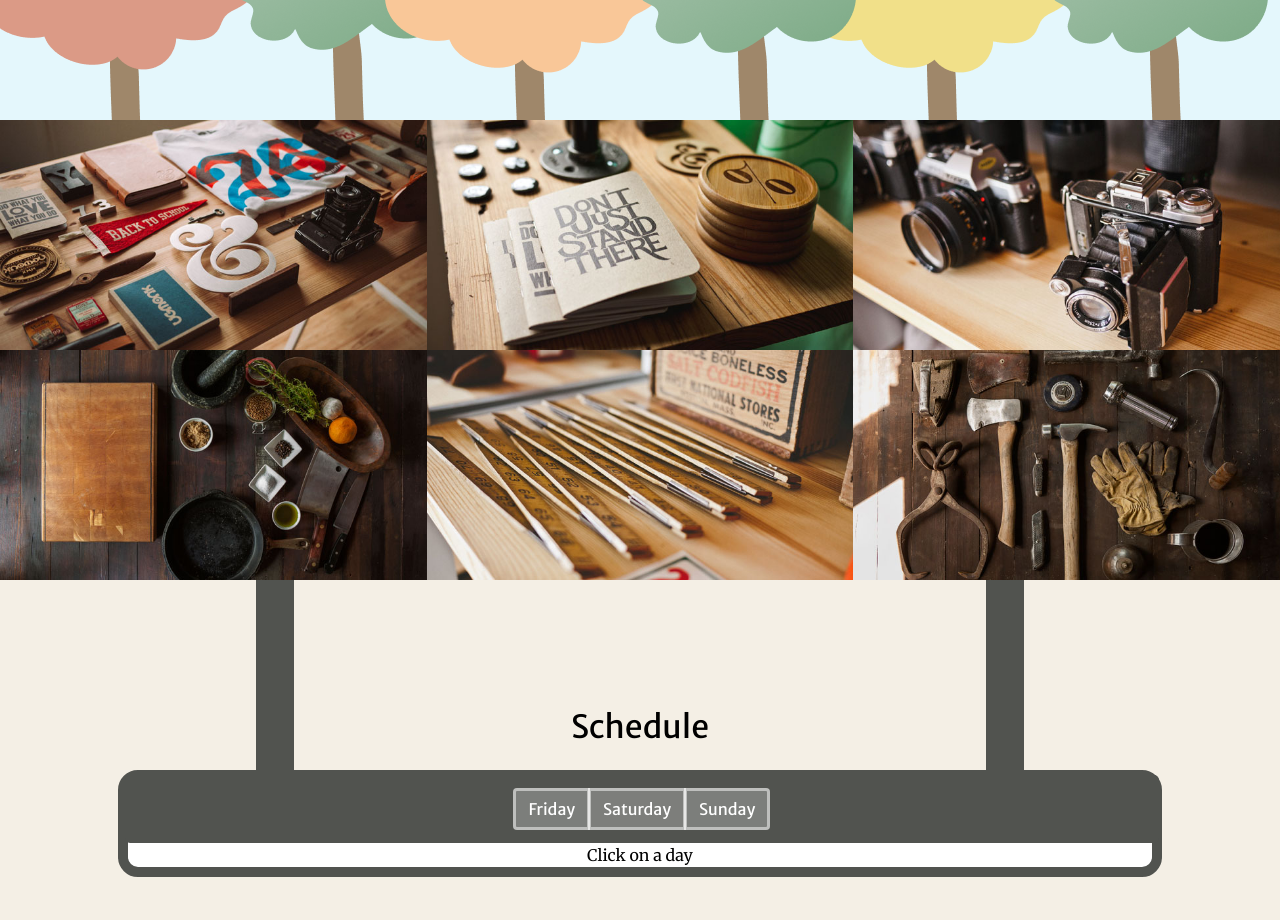
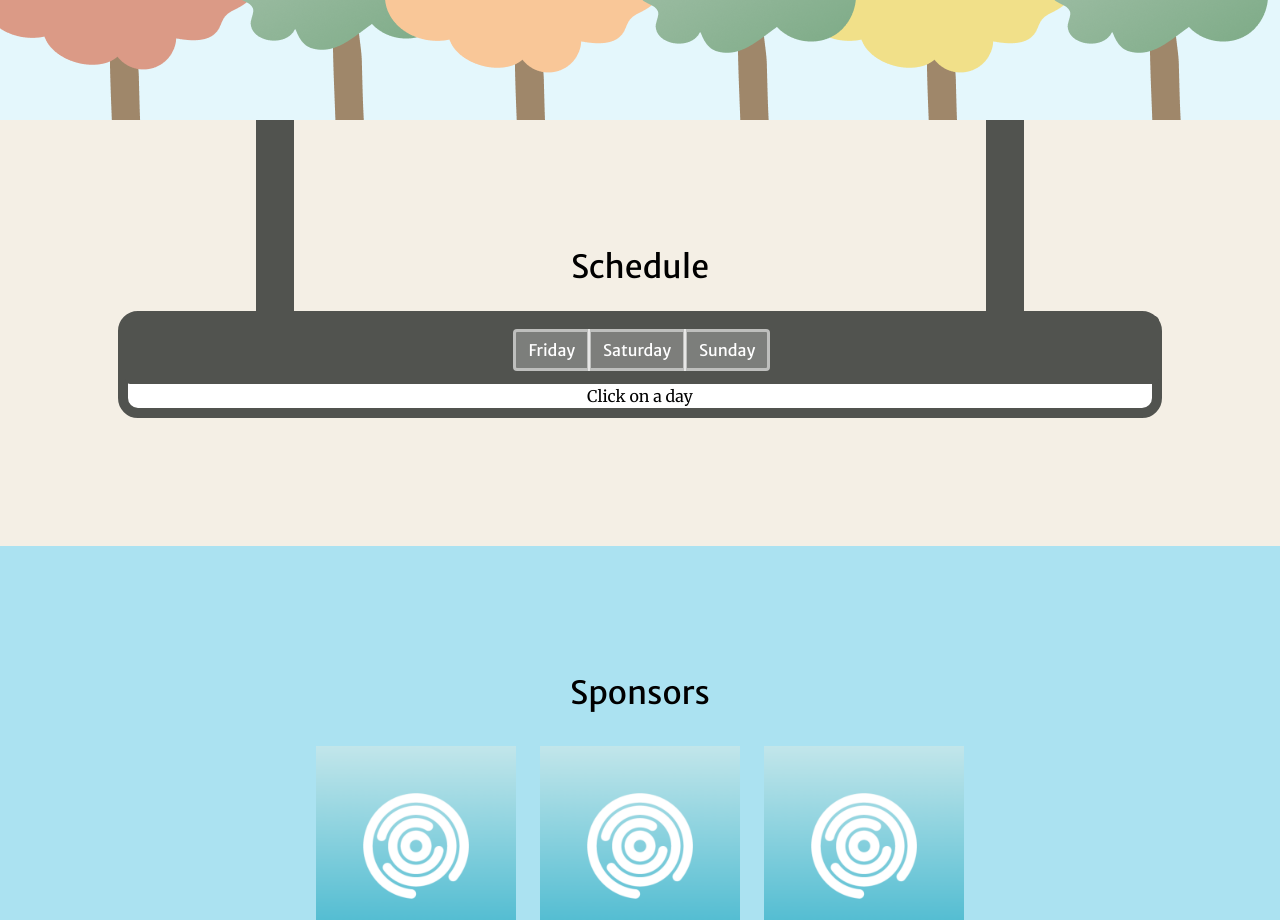
Before and after one commit to mayadummett/TTNY21, a plain HTML site: page _site/index.html in a window 1280 px wide. Shown: the part 3460-4380 px from the top of the page. Drawn offline with nearby package versions, Linux system fonts and the light colour scheme; some packages are replaced by stand-ins of ours; a script that the page names is missing; files whose address does not match are found by name.

Commit message:
commenting out uneeded code

```diff
--- a/_site/index.html
+++ b/_site/index.html
@@ -201,7 +201,7 @@
     </section>
 
     <!-- Portfolio-->
-    <div id="portfolio">
+    <!-- <div id="portfolio">
         <div class="container-fluid p-0">
             <div class="row g-0">
                 <div class="col-lg-4 col-sm-6">
@@ -260,7 +260,7 @@
                 </div>
             </div>
         </div>
-    </div>
+    </div> -->
 
     <!-- Schedule -->
     <section class="page-section schedulebg text-black" id="schedule">
```
Also changed, not shown: index.html (+2 -2 lines).
